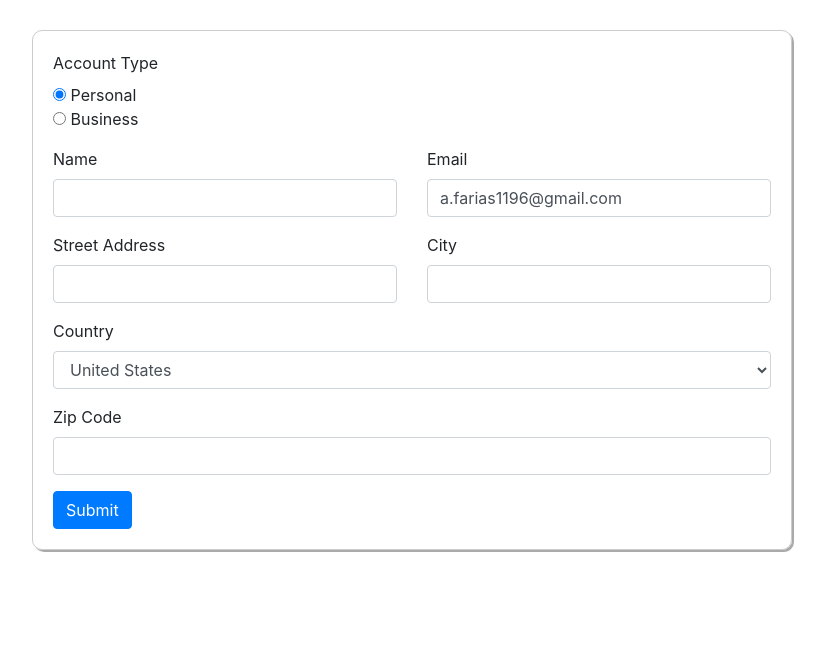
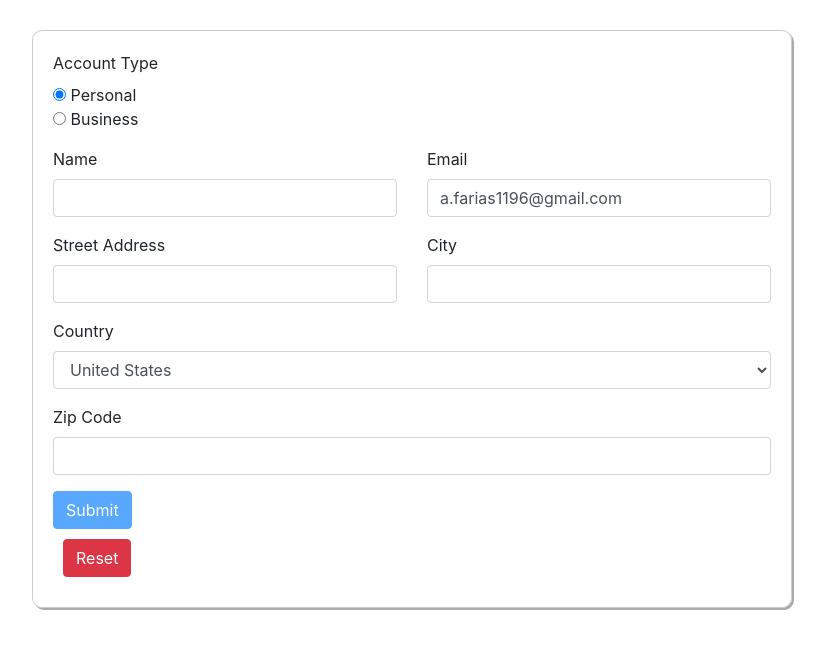
Before and after one commit to AbeFarias/practice-angular-forms, an Angular app: page / in a window 1280 px wide. Shown: the top 648 px of the page, without its empty margins (228-1053 px from the left). Built offline with nearby package versions, Linux system fonts and the light colour scheme.

Commit message:
disable signup for invalid form

```diff
--- a/src/app/app.component.html
+++ b/src/app/app.component.html
@@ -56,9 +56,11 @@
 
         <span *ngIf="!signupForm.valid && signupForm.touched" class="form-text text-muted">Please enter valid info!</span>
 
-        <button class="btn btn-primary" type="submit">Submit</button>
+        <button class="btn btn-primary" type="submit" [disabled]="!signupForm.valid">Submit</button>
 
+        <br>
 
+        <button id="dangerButton" class="btn btn-danger" type="button" (click)="onReset()">Reset</button>
 
       </form>
     </div>
--- a/src/app/app.component.scss
+++ b/src/app/app.component.scss
@@ -16,3 +16,7 @@ input, select{
         }
     }
 }
+
+#dangerButton{
+    margin: 10px;
+}
--- a/src/app/app.component.ts
+++ b/src/app/app.component.ts
@@ -53,4 +53,8 @@ export class AppComponent implements OnInit{
     console.log(this.signupForm);
     console.log(this.signupForm.value);
   }
+
+  onReset(){
+    this.signupForm.reset();
+  }
 }
```
